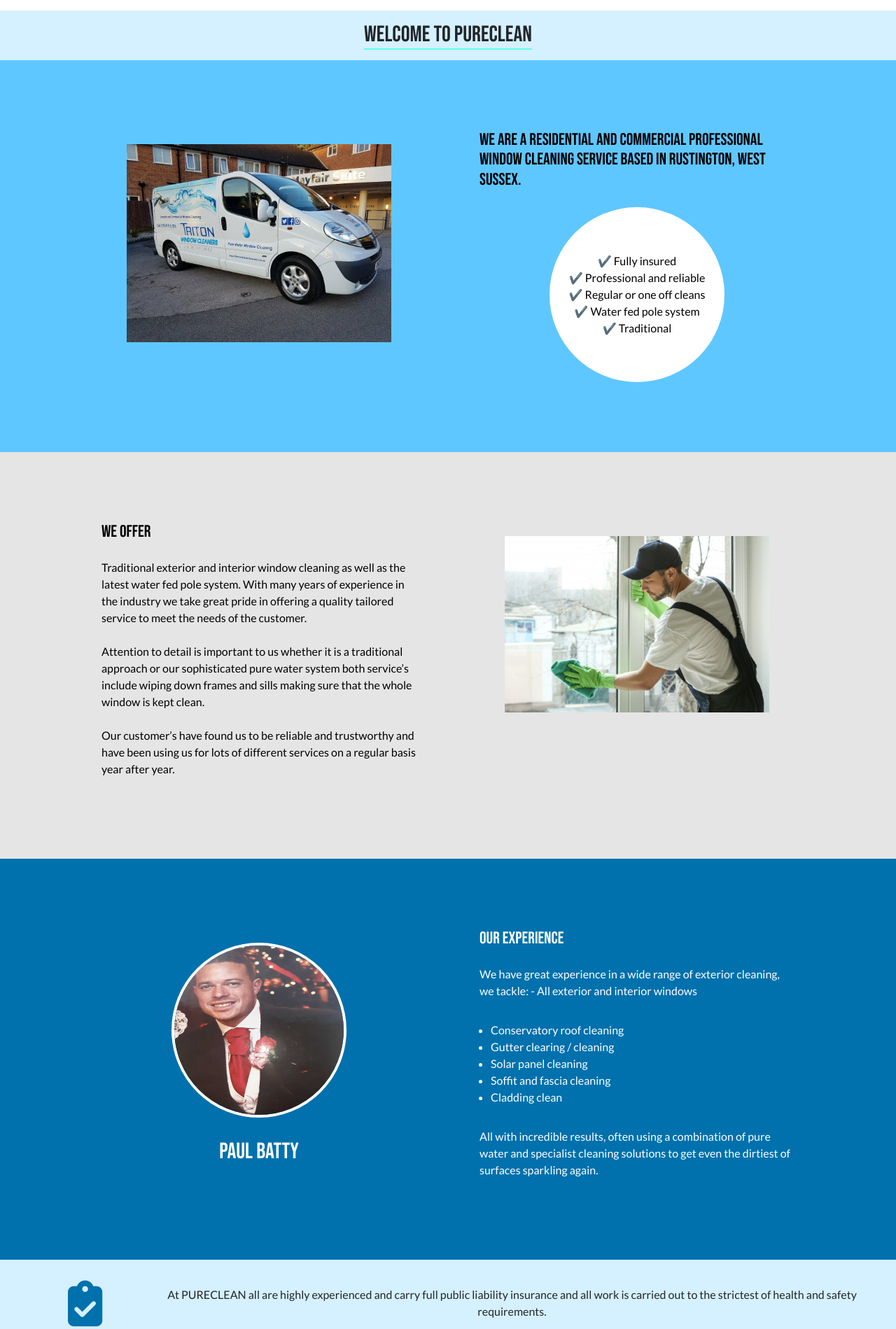
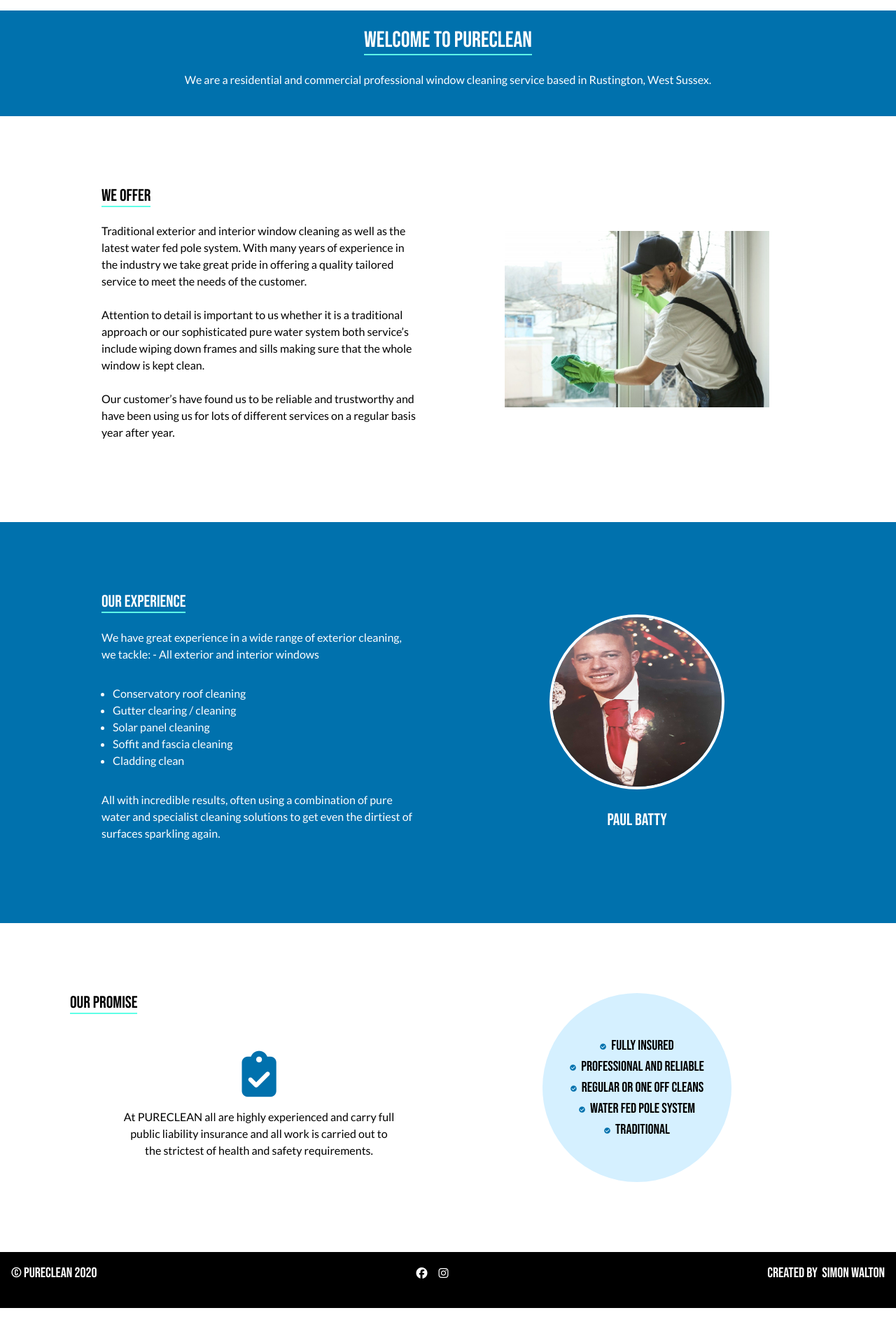
Before and after one commit to simon-a-walton/pure-clean, a React (Create React App) app: page /about in a window 1280 px wide. Shown: the part 81-1980 px from the top of the page at 70% size. After the commit the page ends 1950 px from the top, so only its background shows below. Built offline with nearby package versions, Linux system fonts and the light colour scheme.

Commit message:
updated styling and layout of ABOUT page to match the updated styling of the SERVICES page

```diff
--- a/src/pages/About.jsx
+++ b/src/pages/About.jsx
@@ -1,19 +1,22 @@
 import React from "react";
 import { css } from "glamor";
 import { colors } from "../constants/styleConstants";
+import { bottomBorder } from "../constants/styleRules";
 import Van from "../images/van.jpeg";
 import Cleaner from "../images/cleaner.jpg";
 import Paul from "../images/Paul.jpg";
 import AboutComponent from "../components/AboutComponent";
+import Check from "../images/check.svg";
 
 const titleStyle = css({
   textAlign: 'center',
-  backgroundColor: colors.lightBlue,
-  padding: '16px 24px'
+  backgroundColor: colors.darkBlue,
+  color: 'white',
+  padding: '24px'
 });
 
 const imageContainer = css({
-  margin: '20px auto',
+  margin: 'auto',
   textAlign: 'center'
 });
 
@@ -28,16 +31,21 @@ const headingStyle = css({
 });
 
 const listStyle = css({
-  textAlign: 'center',
+  listStylePosition: 'inside',
   margin:0,
   padding:0,
-  paddingTop: '65px',
-  height: '250px',
-  minWidth: '250px',
-  backgroundColor: 'white',
+  paddingTop: '60px',
+  height: '270px',
+  minWidth: '270px',
+  backgroundColor: colors.lightBlue,
   borderRadius: '50%',
   display: 'inline-block',
-  '& li': {listStyleType: 'none'}
+  '& li': {
+    listStyleImage: `url(${Check})`,
+    textAlign: 'center',
+    fontFamily: 'Bebas Neue',
+    fontSize: '1.25em'
+  },
 });
 
 const imageSize = css({
@@ -47,9 +55,8 @@ const imageSize = css({
 });
 
 const bottomContainer = css({
-  display: 'grid',
-  gridTemplateColumns: '15% 85%',
   padding: '30px',
+  textAlign: 'center',
   '@media(max-width: 992px)': {
     display: 'block'
   }
@@ -61,42 +68,20 @@ const About = () => {
     <div className="about">
       <div  {...titleStyle}>
         <h2>
-          <span {...css({ borderBottom: `2px solid ${colors.green}`})}>Welcome to PureClean</span>
+          <span {...bottomBorder}>Welcome to PureClean</span>
         </h2>
+        <br />
+         <p>
+            We are a residential and commercial professional window cleaning service based in Rustington, West Sussex.
+          </p>
       </div>
       <AboutComponent
-        bgColor={colors.mainBlue}
+        bgColor='white'
         color='black'
       >
-        <div {...imageContainer}>
-          <img
-            src={Van}
-            {...imageSize}
-            alt="PureClean Van"
-          />
-        </div>
-        <div {...textContainer}>
+         <div {...textContainer}>
           <h4 {...headingStyle}>
-            We are a residential and commercial professional window cleaning service based in Rustington, West Sussex.
-          </h4>
-          <div className="text-center">
-            <ul {...listStyle}>
-              <li>✔️ Fully insured </li>
-              <li>✔️ Professional and reliable </li>
-              <li>✔️ Regular or one off cleans </li>
-              <li>✔️ Water fed pole system </li>
-              <li>✔️ Traditional </li>
-            </ul>
-          </div>
-        </div>
-      </AboutComponent>
-      <AboutComponent
-        bgColor={colors.grey}
-        color='black'
-      >
-        <div {...textContainer}>
-          <h4 {...headingStyle}>
-            WE OFFER
+            <span {...bottomBorder}>WE OFFER</span>
           </h4>
           <p>
             Traditional exterior and interior window cleaning as well as the latest water fed pole system.
@@ -125,22 +110,9 @@ const About = () => {
         bgColor={colors.darkBlue}
         color='white'
       >
-        <div {...imageContainer}>
-          <img
-            src={Paul}
-            {...css({
-              height: '250px',
-              width: '250px',
-              borderRadius: '50%',
-              marginBottom: '30px',
-              border: '4px solid white'
-              })}
-              alt="PureClean Paul Batty" />
-         <h2>Paul Batty</h2>
-        </div>
-        <div {...textContainer}>
+      <div {...textContainer}>
           <h4 {...headingStyle}>
-            OUR EXPERIENCE
+            <span {...bottomBorder}>OUR EXPERIENCE</span>
           </h4>
           <p>
             We have great experience in a wide range of exterior cleaning, we tackle: - All exterior and interior windows
@@ -157,16 +129,50 @@ const About = () => {
               to get even the dirtiest of surfaces sparkling again.
             </p>
         </div>
+        <div {...imageContainer}>
+          <img
+            src={Paul}
+            {...css({
+              height: '250px',
+              width: '250px',
+              borderRadius: '50%',
+              marginBottom: '30px',
+              border: '4px solid white'
+              })}
+              alt="PureClean Paul Batty" />
+         <h4>Paul Batty</h4>
+        </div>
       </AboutComponent>
-      <div {...titleStyle} {...bottomContainer}>
+      <AboutComponent
+        bgColor='white'
+        color='black'
+      >
         <div>
-          <i className={`fas fa-clipboard-check ${css({fontSize: 'calc(40px + 2vw)', color: colors.darkBlue, '@media(max-width: 992px)':{paddingBottom:'24px'}})}`}/>
+        <h4 {...headingStyle}>
+            <span {...bottomBorder}>OUR PROMISE</span>
+          </h4>
+          <div {...textContainer} {...bottomContainer}>
+        <div>
+          <i className={`fas fa-clipboard-check ${css({fontSize: 'calc(40px + 2vw)', paddingBottom: '16px', color: colors.darkBlue, '@media(max-width: 992px)':{paddingBottom:'24px'}})}`}/>
         </div>
         <p {...css({margin: 'auto 0'})}>
           At PURECLEAN all are highly experienced and carry full public liability
           insurance and all work is carried out to the strictest of health and safety requirements.
         </p>
       </div>
+
+          </div>
+
+       <div {...css({textAlign: 'center'})}>
+         <ul {...listStyle}>
+              <li>Fully insured </li>
+              <li>Professional and reliable </li>
+              <li>Regular or one off cleans </li>
+              <li>Water fed pole system </li>
+              <li>Traditional </li>
+            </ul>
+            </div>
+        </AboutComponent>
     </div>
   );
 }
```
